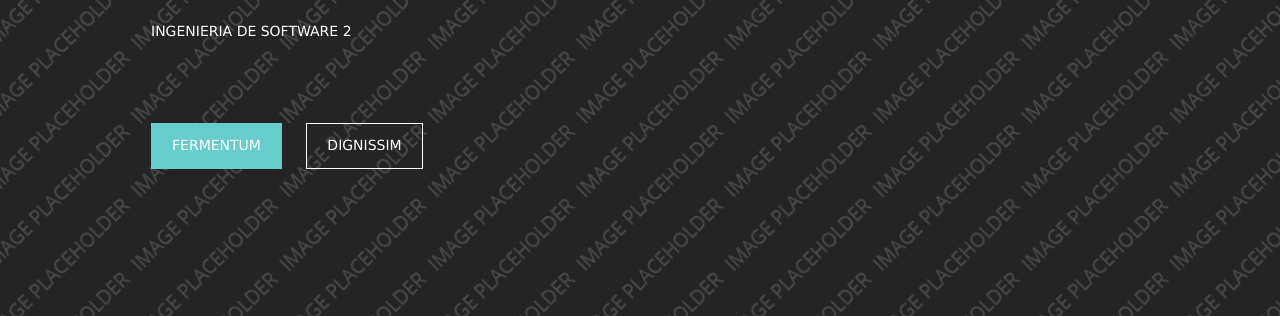
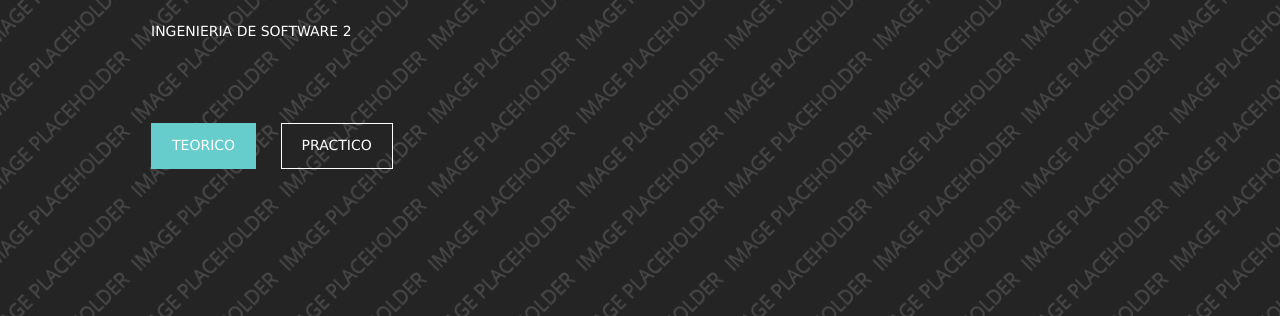
Before and after one commit to parcialgit2018/parcialgit2018, a plain HTML site: page index.html in a window 1280 px wide. Shown: the part 414-730 px from the top of the page. Drawn offline with Linux system fonts and the light colour scheme.

Commit message:
cambio en los botones de la pantalla principal

```diff
--- a/index.html
+++ b/index.html
@@ -95,8 +95,8 @@ Licence URI: http://www.os-templates.com/template-terms
       <p>Ingenieria de software 2</p>
       <footer>
         <ul class="nospace inline pushright">
-          <li><a class="btn" href="#">Fermentum</a></li>
-          <li><a class="btn inverse" href="#">Dignissim</a></li>
+          <li><a class="btn" href="#">Teorico</a></li>
+          <li><a class="btn inverse" href="#">Practico</a></li>
         </ul>
       </footer>
     </article>
```
